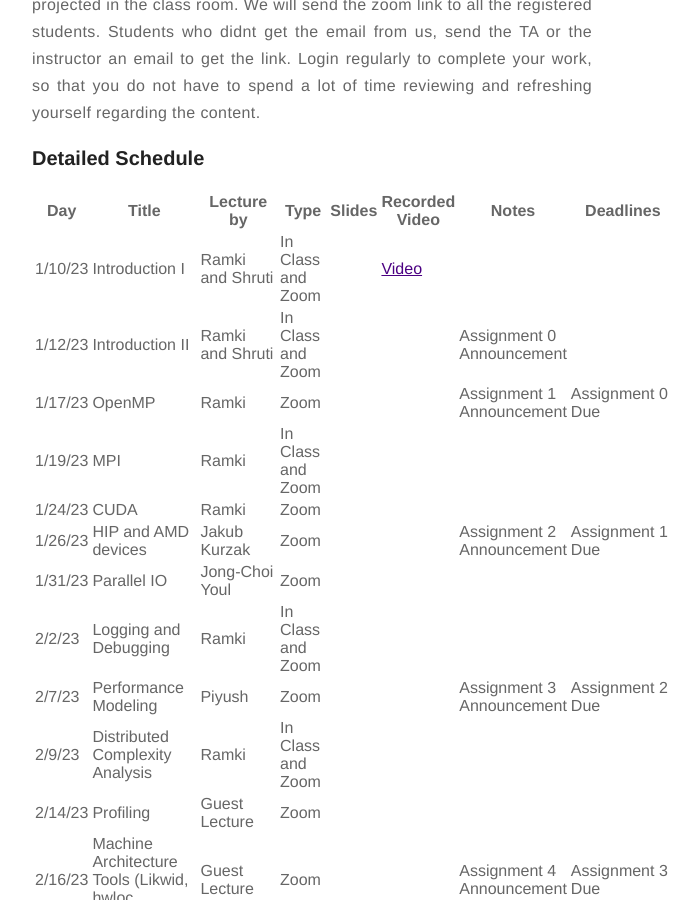
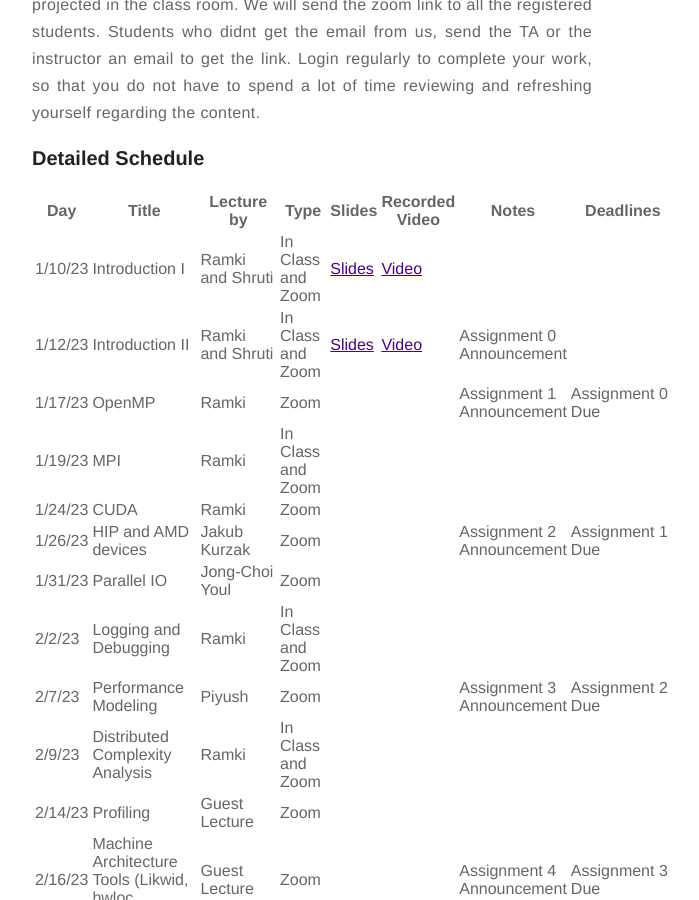
Before and after one commit to ramkikannan/ramkikannan.github.io, a Jekyll site: the page built from teaching.md, in a window 1280 px wide and 900 px high, scrolled down 4590 px. Shown: the whole window, without its empty margins (328-1027 px from the left). Built offline with Jekyll 4.4.1, drawn with Linux system fonts in a browser that asks for light colours; a style sheet for code colours, icons or effects is not loaded.

Commit message:
added day2 slides and video

```diff
--- a/teaching.md
+++ b/teaching.md
@@ -164,8 +164,8 @@ Login regularly to complete your work, so that you do not have to spend a lot of
 
 | Day     | Title                                                   | Lecture by        | Type              | Slides       | Recorded Video | Notes                                                                                | Deadlines                             |
 | ------- | ------------------------------------------------------- | ----------------- | ----------------- | ------------ | -------------- | ------------------------------------------------------------------------------------ | ------------------------------------- |
-| 1/10/23 | Introduction I                                          | Ramki and Shruti | In Class and Zoom |              |  [Video](https://youtu.be/56U0NUTr_14)              |                                                                                      |                                       |
-| 1/12/23 | Introduction II                                         | Ramki and Shruti | In Class and Zoom |              |                | Assignment 0 Announcement                                                                                      |                                       |
+| 1/10/23 | Introduction I                                          | Ramki and Shruti | In Class and Zoom | [Slides](6230/slides/courseintroduction.pdf)             |  [Video](https://youtu.be/56U0NUTr_14)              |                                                                                      |                                       |
+| 1/12/23 | Introduction II                                         | Ramki and Shruti | In Class and Zoom | [Slides](6230/slides/courseintroduction2.pdf)             | [Video](https://youtu.be/56U0NUTr_14)               | Assignment 0 Announcement                                                                                      |                                       |
 | 1/17/23 | OpenMP                                                  | Ramki             | Zoom              |              |                | Assignment 1 Announcement                                                            | Assignment 0 Due |
 | 1/19/23 | MPI                                                    | Ramki             | In Class and Zoom |              |                |                                                                                      |                                       |
 | 1/24/23 | CUDA                                                     | Ramki             | Zoom              |              |                |                                                                                      |                                       |
```
